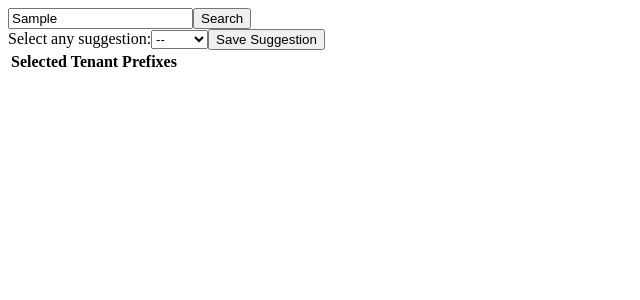
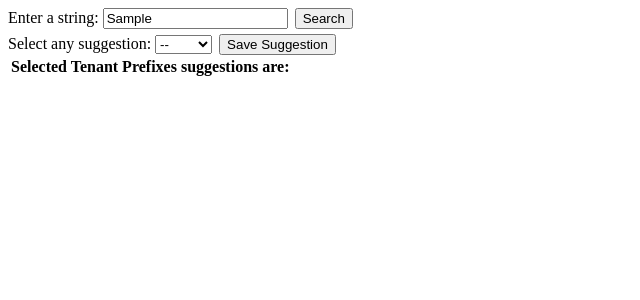
Before and after one commit to jasmine245/preefix_generator, an Angular app: page / in a window 1280 px wide. Both pictures are taken after typing "Sample" into the empty fields and a click on the button "Search". Shown: the top 300 px of the page, without its empty margins (0-640 px from the left). Built offline with nearby package versions, Linux system fonts and the light colour scheme.

Commit message:
cosmetic chnages done

```diff
--- a/package.json
+++ b/package.json
@@ -3,7 +3,7 @@
   "version": "0.0.0",
   "scripts": {
     "ng": "ng",
-    "start": "node server.js",
+    "start": "ng serve",
     "build": "ng build",
     "test": "ng test",
     "lint": "ng lint",
--- a/src/app/app.component.html
+++ b/src/app/app.component.html
@@ -1,21 +1,22 @@
 <div>
   <p style="color: red;" *ngIf="invalid_text">PLEASE ENTER ATLEAT 2 CHARACHTERS.</p>
   <p style="color: red;" *ngIf="no_selected_sugg">PLEASE SELECT A SUGGESTION.</p>
+  <label>Enter a string: </label>
   <input (keyup)="valueToUpperCase($event.target.value)" type="text" [(ngModel)]="input_word">
-  <button (click)="search_tnt_prefix()">Search</button>
+  <button (click)="search_tnt_prefix()" style="margin-left: 7px;">Search</button>
 </div>
-<div *ngIf="new_set.size">
-  <label>Select any suggestion:</label>
+<div *ngIf="new_set.size" style="margin-top: 5px;">
+  <label>Select any suggestion: </label>
   <select [(ngModel)]="curr_sugg">
     <option value="" selected>--</option>
     <option *ngFor="let sugg of new_set" [value]="sugg">{{sugg}}</option>
   </select>
-  <button (click)="save_suggestion()">Save Suggestion</button>
+  <button (click)="save_suggestion()"style="margin-left: 7px;" >Save Suggestion</button>
 </div>
 <div>
   <table>
     <tr>
-      <th>Selected Tenant Prefixes</th>
+      <th>Selected Tenant Prefixes suggestions are: </th>
     </tr>
     <tr *ngFor="let sugg of selected_suggestions | keyvalue">
       <td>{{sugg.key}}</td>
```
